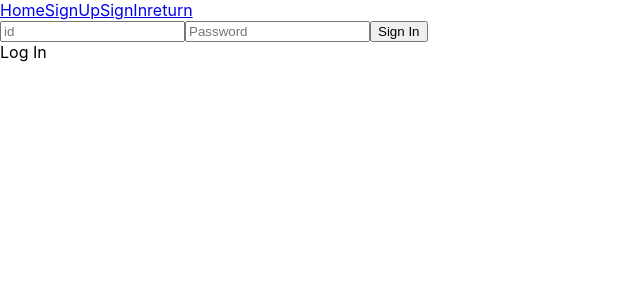
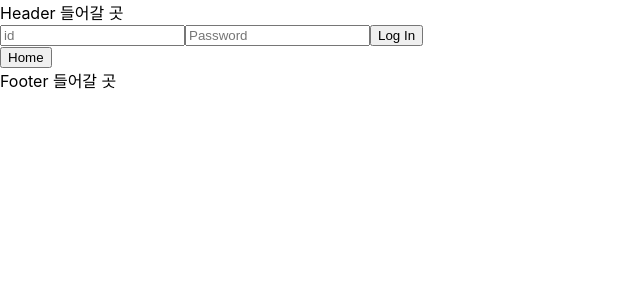
Before and after one commit to hyuntall/VintageAction, a React (Create React App) app in the folder frontend/hanium-client/: page /sign-in in a window 1280 px wide. Shown: the top 300 px of the page, without its empty margins (0-640 px from the left). Built offline with nearby package versions, Linux system fonts and the light colour scheme.

Commit message:
change routers dynamically

```diff
--- a/frontend/hanium-client/package.json
+++ b/frontend/hanium-client/package.json
@@ -7,6 +7,7 @@
     "@testing-library/react": "^13.3.0",
     "@testing-library/user-event": "^13.5.0",
     "axios": "^0.27.2",
+    "bootstrap": "^5.2.0",
     "http-proxy-middleware": "^2.0.6",
     "react": "^18.2.0",
     "react-dom": "^18.2.0",
--- a/frontend/hanium-client/src/components/App.js
+++ b/frontend/hanium-client/src/components/App.js
@@ -9,24 +9,12 @@ import SignIn from '../routes/SignIn';
 function App() {
     const [isLoggedIn, setIsLoggedIn] = useState(false);
     const [userObj ,setUserObj] = useState(null);
-
-    console.log(userObj);
+    console.log(userObj)
     return (
         <>
-            <BrowserRouter>
-                <nav>
-                    <Link to="/">Home</Link>
-                    <Link to="/sign-up">SignUp</Link>
-                    <Link to="/sign-in">SignIn</Link>
-                    <Link to="/*">return</Link>
-                </nav>
-                <Routes>
-                    <Route path="/" element={<Home />} />
-                    <Route path="/sign-up" element={<SignUp />} />
-                    <Route path="/sign-in" element={<SignIn />} />
-                    <Route path="/*" element={<App />} />
-                </Routes>
-            </BrowserRouter>
+            Header 들어갈 곳
+            <AppRouter isLoggedin={isLoggedIn} userObj={userObj}/>
+            Footer 들어갈 곳
         </>
     );
 }
--- a/frontend/hanium-client/src/components/AppRouter.js
+++ b/frontend/hanium-client/src/components/AppRouter.js
@@ -1,24 +1,21 @@
 import React from "react";
-import { HashRouter as Router, Navigate, Route, Routes } from "react-router-dom";
+import { BrowserRouter as Router, Route, Routes } from "react-router-dom";
 import SignUp from "../routes/SignUp";
 import SignIn from "../routes/SignIn";
 import Navigation from "./Navigation";
 import Home from "../routes/Home";
 import Profile from "../routes/Profile";
 import App from "./App";
-
 const AppRouter = ({ isLoggedIn, userObj }) => {
     return (
         <Router>
-            <Navigation isLoggedIn={isLoggedIn} userObj={userObj}/>
             <div className="router">
             <Routes>
                 <>
                     <Route path='/sign-up' element={<SignUp/>}/>
                     <Route path='/sign-in' element={<SignIn/>}/>
                     <Route path='/profile' element={<Profile userObj={userObj}/>}/>
-                    <Route path='/Home' element={<Home isLoggedin={isLoggedIn} userObj={userObj}/>}/>
-                    <Route path='/' element={<App />}/>
+                    <Route path='/' element={<Home/>}/>
                 </>
             </Routes>
             </div>
--- a/frontend/hanium-client/src/components/Navigation.js
+++ b/frontend/hanium-client/src/components/Navigation.js
@@ -1,23 +1,25 @@
 import React from "react";
 import {Link} from "react-router-dom"
 
-const Navigation = ({ isLoggedIn, userObj }) => (
+const Navigation = ({ isLoggedIn, userObj }) => {
+    console.log(userObj)
+    return (
     <nav>
         <ul className="navigator">
             <li>
-                <Link to="/" className="Home">
+                <Link to="/" state={{isLoggedIn: isLoggedIn, userObj: userObj}} className="Home">
                     Home
                 </Link>
             </li>
             {isLoggedIn ? (
             <>
                 <li>
-                    <Link to="/profile" className="Profile">
+                    <Link to="/profile" state={{isLoggedIn: isLoggedIn, userObj: userObj}} className="Profile">
                         My Profile
                     </Link>
                 </li>
                 <li>
-                    <Link to="/" className="Home">
+                    <Link to="/" state={{isLoggedIn: false, userObj: null}} className="Home">
                         Sign Out
                     </Link>
                 </li>
@@ -40,6 +42,6 @@ const Navigation = ({ isLoggedIn, userObj }) => (
             }
         </ul>
     </nav>
-)
+)}
 
 export default Navigation
--- a/frontend/hanium-client/src/components/SignInForm.js
+++ b/frontend/hanium-client/src/components/SignInForm.js
@@ -1,10 +1,11 @@
 import { React, useState} from "react";
 import axios from 'axios';
+import { useNavigate } from "react-router-dom";
 
 const SignInForm =() => {
+    const navigate = useNavigate();
     const [id, setId] = useState("");
     const [password, setPassword] = useState("");
-    const [newAccount, setNewAccount] = useState(true);
     const [error, setError] = useState("");
     //const [memberObj, setMemberObj] = useState(null);
     const onChange = (event) => {
@@ -24,11 +25,21 @@ const SignInForm =() => {
             id: id,
             password: password
         })
-        .then(response => console.log(response.data))
+        .then(response => {
+            console.log(response.data)
+            navigate("/", {
+                state:{
+                    isLoggedIn:true,
+                    userObj:{
+                        id: id,
+                        name: id,
+                        password: password
+                    }
+                }
+            })})
         .catch(error => console.log(error.response.data))
     };
-    // 로그인 <> 회원가입 체인지
-    const toggleAccount = () => setNewAccount((prev) => !prev);
+
     return (
         <>
             <form onSubmit={onSubmit} className="container">
@@ -51,12 +62,9 @@ const SignInForm =() => {
 
                 <input type="submit"
                 className="authInput authSubmit"
-                value={newAccount ? "Sign In" : "Log In"}/>
+                value="Log In"/>
                 {error && <span className="authError">{error}</span>}
             </form>
-            <span onClick={toggleAccount}
-                className="authSwitch">{newAccount ? "Log In" : "Sign In"}
-            </span>
         </>
     )
 }
--- a/frontend/hanium-client/src/components/SignUpForm.js
+++ b/frontend/hanium-client/src/components/SignUpForm.js
@@ -3,7 +3,7 @@ import axios from 'axios';
 import { useNavigate } from "react-router-dom";
 //import '../auth.css'
 
-const AuthForm =() => {
+const AuthForm =({refreshUser}) => {
     const navigate = useNavigate();
     const [id, setId] = useState("");
     const [name, setName] = useState("");
@@ -40,11 +40,24 @@ const AuthForm =() => {
         })
         .then(response => {
             console.log(response.data);
-            navigate("/", {isLoggedIn:true, userObj:userObj})})
+            setUserObj({
+                id: id,
+                name: name,
+                password: password
+            })
+            navigate("/", {
+                state:{
+                    isLoggedIn:true,
+                    userObj:{
+                        id: id,
+                        name: name,
+                        password: password
+                    }
+                }
+            })
+        })
         .catch(error => console.log(error.response.data))
     };
-    // 로그인 <> 회원가입 체인지
-    const toggleAccount = () => setNewAccount((prev) => !prev);
     return (
         <>
             <form onSubmit={onSubmit} className="container">
@@ -78,9 +91,6 @@ const AuthForm =() => {
                 value={newAccount ? "Create Account" : "Log In"}/>
                 {error && <span className="authError">{error}</span>}
             </form>
-            <span onClick={toggleAccount}
-                className="authSwitch">{newAccount ? "Log In" : "Create Account"}
-            </span>
         </>
     )
 }
--- a/frontend/hanium-client/src/routes/Home.js
+++ b/frontend/hanium-client/src/routes/Home.js
@@ -1,13 +1,22 @@
 import React from "react";
-import { Route } from "react-router-dom";
+import { Route, useLocation } from "react-router-dom";
+import Navigation from "../components/Navigation";
 
-const Home = ({ isLoggedIn, userObj }) => {
-    console.log(isLoggedIn)
-    if(isLoggedIn) {
-        console.log(userObj.userName);
+const Home = () => {
+    const location = useLocation();
+    if (location.state){
+        if(location.state.isLoggedIn) {
+            console.log("로케이션", location.state);
+        }
     }
     return (
         <>
+        {location.state ? (
+            <Navigation isLoggedIn={location.state.isLoggedIn} userObj={location.state.userObj}/>
+        ) : (
+            <Navigation isLoggedIn={false} userObj={null}/>
+        )}
+
             메인화면입니다.
         </>
     )
--- a/frontend/hanium-client/src/routes/Profile.js
+++ b/frontend/hanium-client/src/routes/Profile.js
@@ -1,10 +1,21 @@
 import React from "react";
+import { useLocation, useNavigate } from "react-router-dom";
 
 const Profile = ({ userObj }) => {
+    const navigate = useNavigate();
+    const location = useLocation();
+    const goBack = () => {
+        navigate(-1);
+    }
     return (
         <>
-            이름: {userObj.userName}
-            ID: {userObj.userId}
+            <div>
+                이름: {location.state.userObj.name}
+            </div>
+            <div>
+                ID: {location.state.userObj.id}
+            </div>
+            <button onClick={goBack}>Home</button>
         </>
     )
 }
--- a/frontend/hanium-client/src/routes/SignIn.js
+++ b/frontend/hanium-client/src/routes/SignIn.js
@@ -1,12 +1,21 @@
 import React from "react";
+import { useNavigate } from "react-router-dom";
 import SignInForm from "../components/SignInForm";
 
 const SignIn = () => {
-
+    const navigate = useNavigate();
+    const goBack = () => {
+        navigate(-1);
+    }
     return (
-        <div className="authContainer">
-            <SignInForm />
-        </div>
+        <>
+            <div className="authContainer">
+                <SignInForm />
+            </div>
+            <button onClick={goBack}>
+                Home
+            </button>
+        </>
     )
 }
 
--- a/frontend/hanium-client/src/routes/SignUp.js
+++ b/frontend/hanium-client/src/routes/SignUp.js
@@ -1,13 +1,19 @@
 import SignUpForm from "../components/SignUpForm";
 import React from "react";
-import { Link } from "react-router-dom";
-const SignUp = () => {
-
+import { Link, useNavigate } from "react-router-dom";
+const SignUp = ({refreshUser}) => {
+    const navigate = useNavigate();
+    const goBack = () => {
+        navigate(-1);
+    }
     return (
         <>
             <div className="authContainer">
-                <SignUpForm/>
+                <SignUpForm refreshUser={refreshUser}/>
             </div>
+            <button onClick={goBack}>
+                Home
+            </button>
         </>
     )
 }
```
Also changed, not shown: 1 other file (tests, documents, lock files or other folders).
